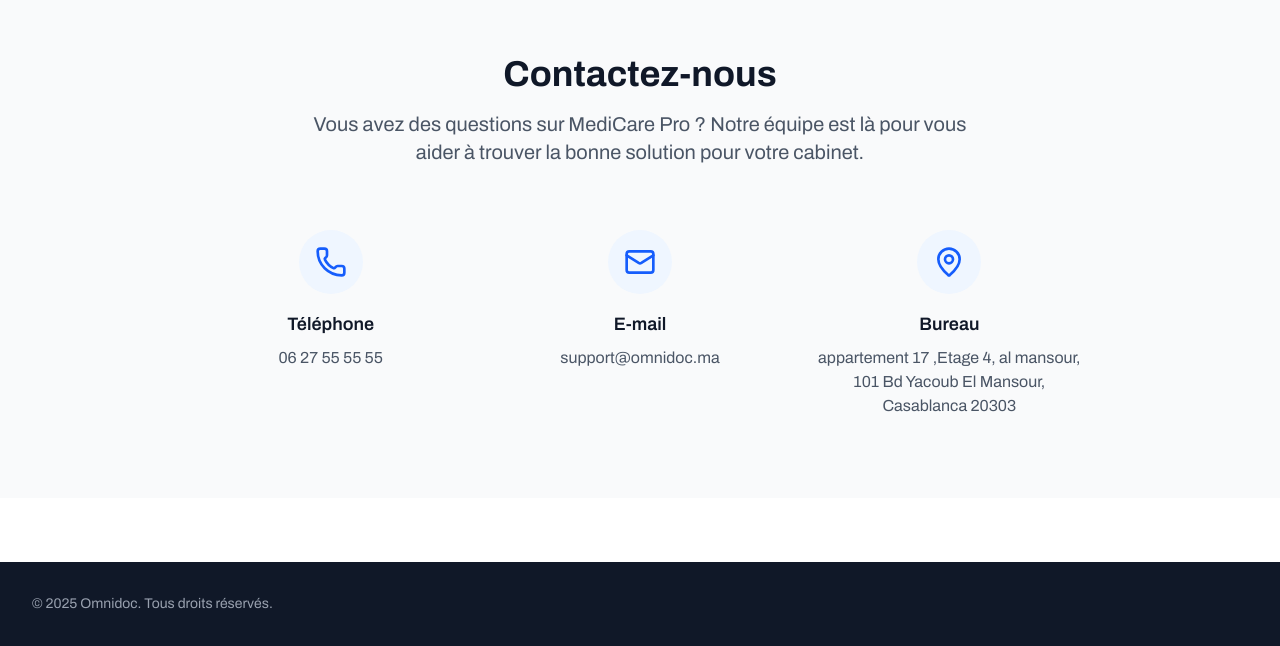
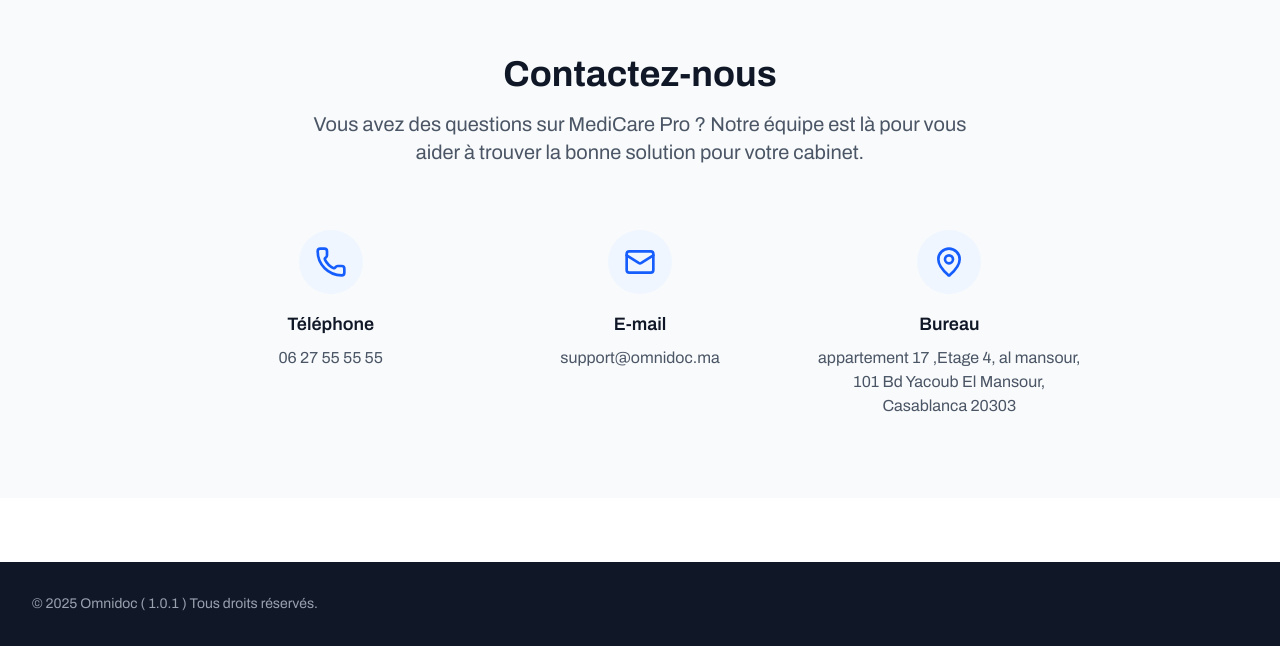
Before and after one commit to OmnidocSante/DMPGOV, a React (Vite) app in the folder frontend/: page / in a window 1280 px wide. Shown: the part 2123-2769 px from the top of the page. Built offline with nearby package versions, Linux system fonts and the light colour scheme; no server answers; what @react-pdf/renderer would draw is missing.

Commit message:
added version

```diff
--- a/frontend/src/App.jsx
+++ b/frontend/src/App.jsx
@@ -474,7 +474,7 @@
         <div className="container mx-auto px-4 sm:px-6 py-8 lg:px-8">
           <div>
             <p className="text-gray-400 text-sm">
-              © 2025 Omnidoc. Tous droits réservés.
+              © 2025 Omnidoc ( 1.0.1 ) Tous droits réservés.
             </p>
           </div>
         </div>
```
